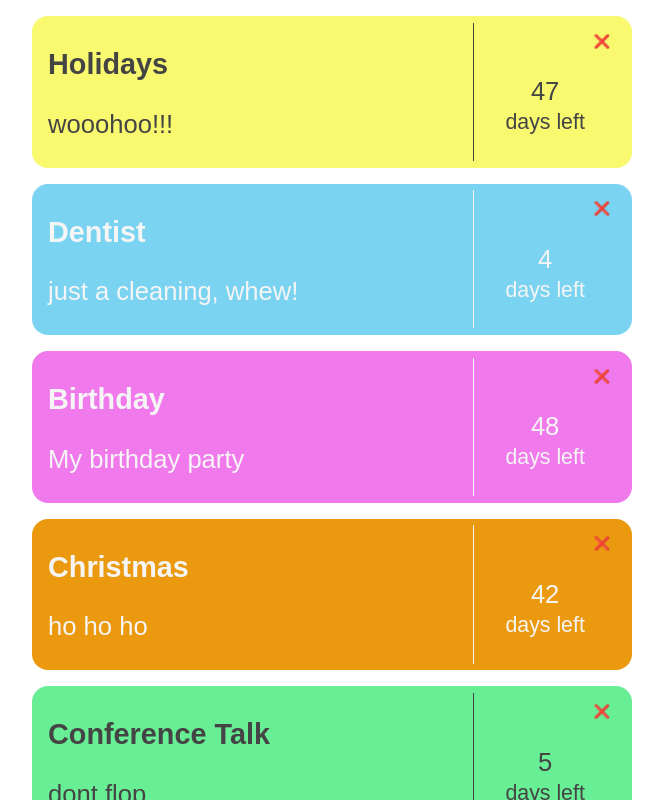
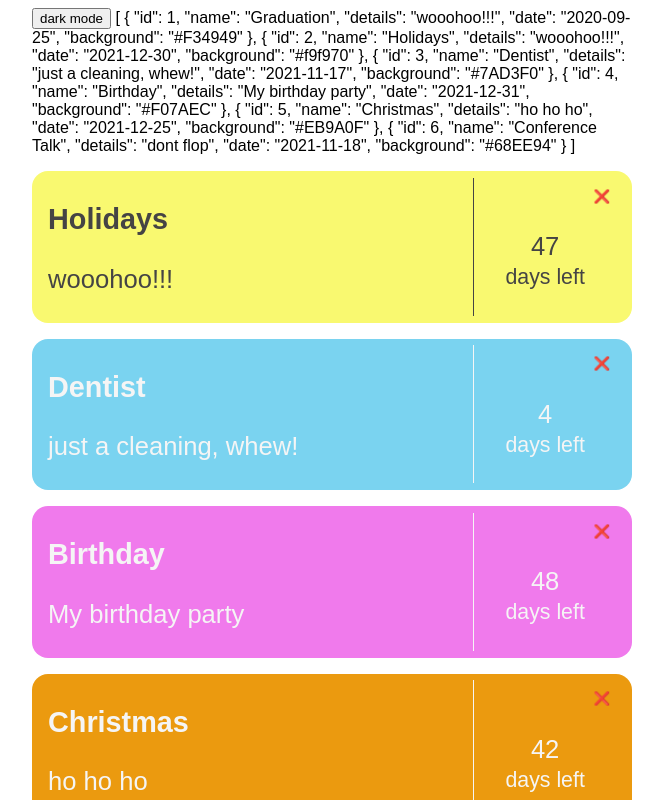
Before and after one commit to SydneyGoodwill/vue-countdown-starter, a Vue app: page / in a window 1280 px wide. Shown: the top 800 px of the page, without its empty margins (308-971 px from the left). Built offline with nearby package versions, Linux system fonts and the light colour scheme.

Commit message:
added a watcher

```diff
--- a/src/App.vue
+++ b/src/App.vue
@@ -1,4 +1,12 @@
 <template>
+<button @click="events.push({
+    id: 7,
+    name: 'new event',
+    details: 'new details',
+    date: '2020-09-25',
+    background: '#F34949',
+  })">dark mode</button>
+{{ events }}
 <ul>
   <li v-for="event in events" :key="event.id">
     <Event :event="event" :daysLeft="daysLeft(event)" />
@@ -62,6 +70,7 @@ export default {
   data() {
     return {
       events: eventData,
+      darkModeSet: false,
     };
   },
   methods: {
@@ -69,8 +78,17 @@ export default {
       const Time = Date.parse(event.date) - Date.now();
       const Days = Math.ceil(Time / (1000 * 3600 * 24));
       return Days
-    }
-  }
+    },
+  },
+  watch: {
+    events: {
+      deep: true,
+      immediate: true,
+      handler(val) {
+        console.log(val);
+      }
+    },
+  },
 };
 </script>
 
```
